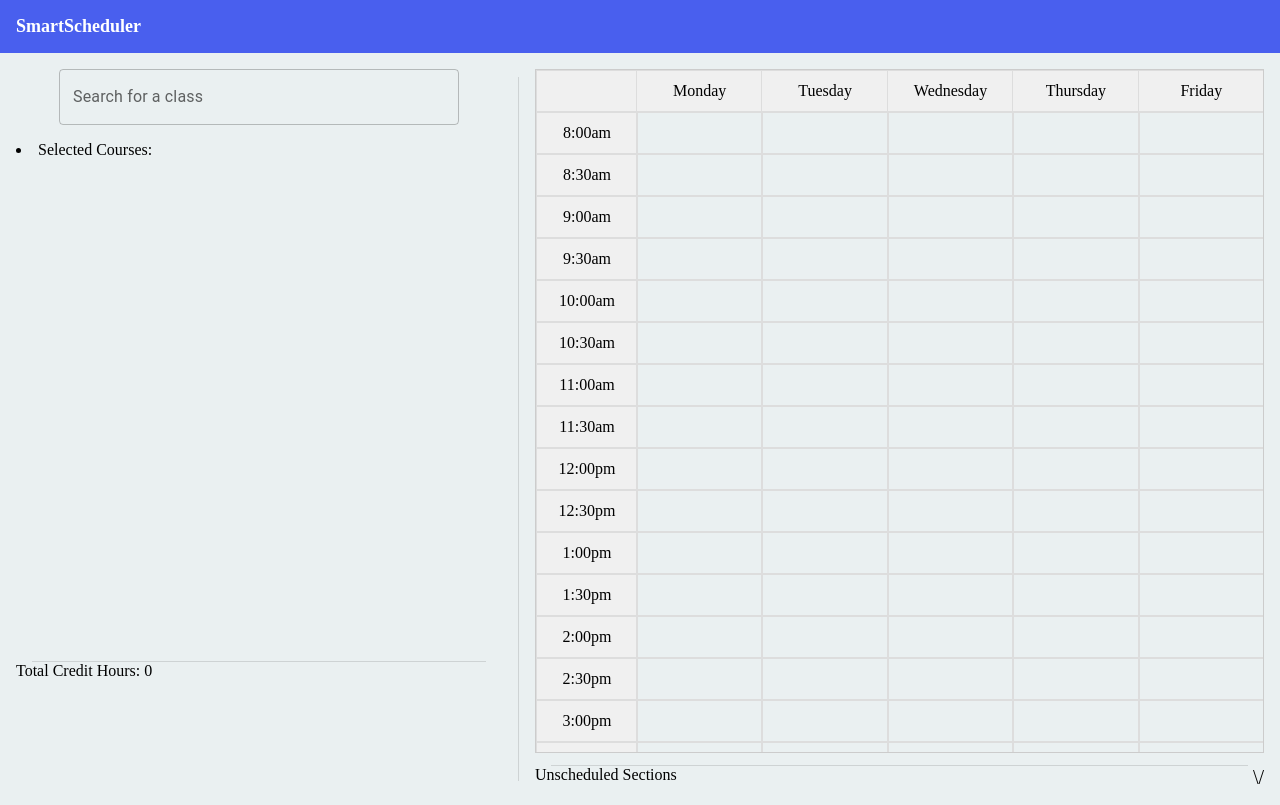
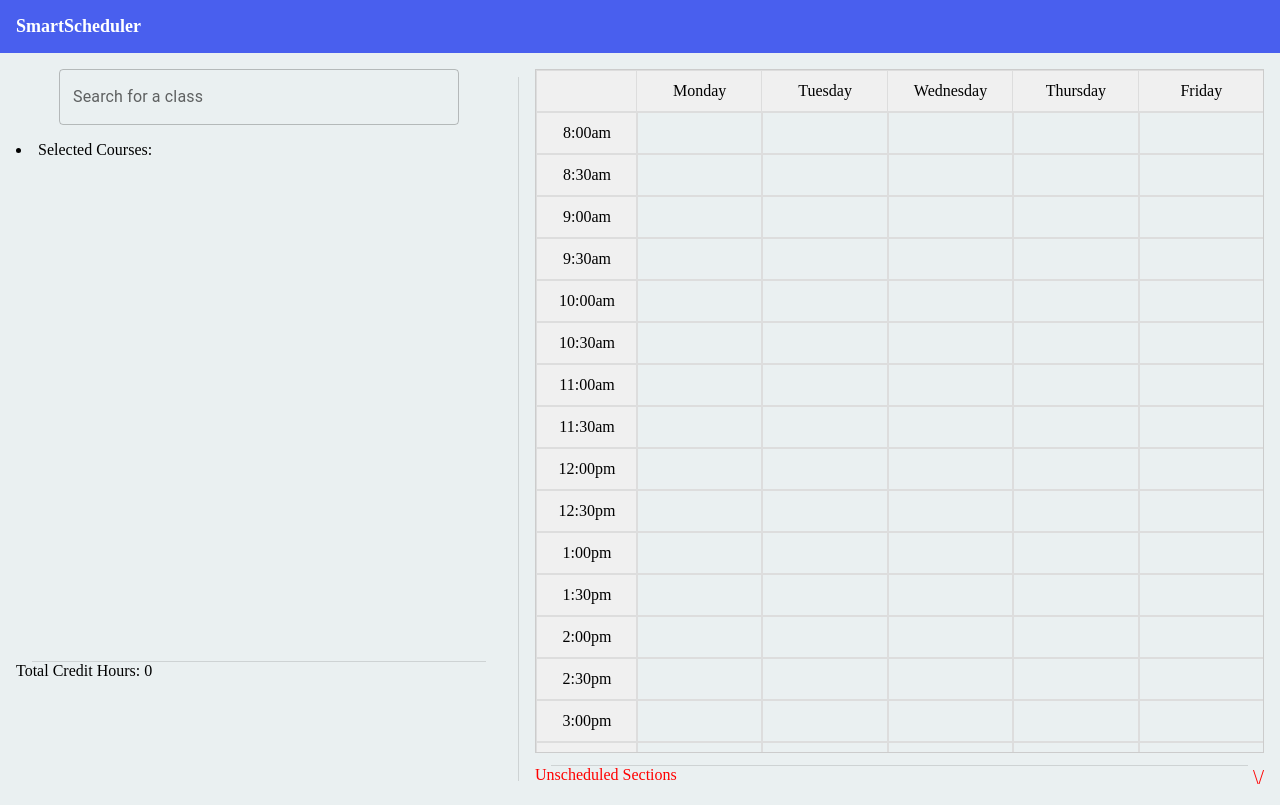
Before and after one commit to FlyingTNT/EECS-581-Group-7-Project-3, a React (Vite) app in the folder SmartScheduler/: page / in a window 1280 px wide. Built offline with nearby package versions, Linux system fonts and the light colour scheme.

Commit message:
Make unscheduled things red

```diff
--- a/SmartScheduler/src/styles/UnscheduledTableStyles.css
+++ b/SmartScheduler/src/styles/UnscheduledTableStyles.css
@@ -1,13 +1,13 @@
 .pullUpHeader
 {
-    color: #000000;
+    color: #FF0000;
     display: flex;
     flex-direction: row;
     justify-content: space-between;
     cursor: pointer;
 }
 .unsDropDownButton {
-  color: #000000;
+  color: #FF0000;
   font-size: 20px;
   align-items: flex-end;
 }
```
